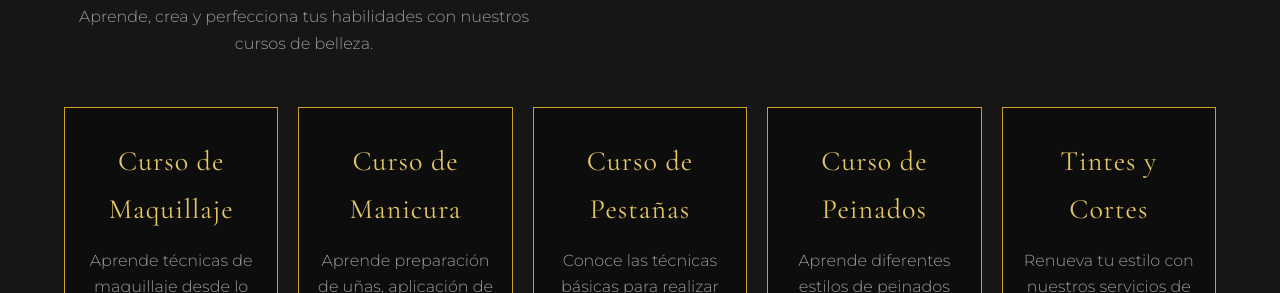
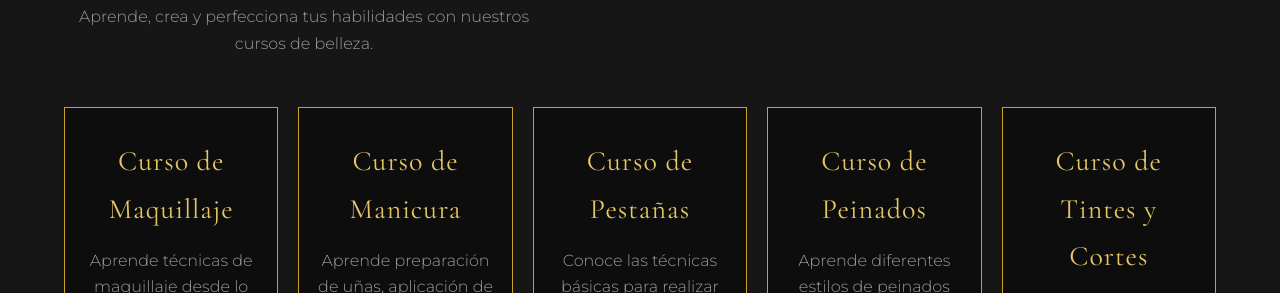
Before and after one commit to vivireyes25/salon-belleza, a plain HTML site: page index.html in a window 1280 px wide. Shown: the part 1896-2189 px from the top of the page. Drawn offline with nearby package versions, Linux system fonts and the light colour scheme.

Commit message:
cursotintes

```diff
--- a/index.html
+++ b/index.html
@@ -166,7 +166,7 @@
 
 
       <div class="curso-card">
-        <h3>Tintes y Cortes</h3>
+        <h3>Curso de Tintes y Cortes</h3>
 
         <p>
           Renueva tu estilo con nuestros servicios de color y cortes personalizados.
```
